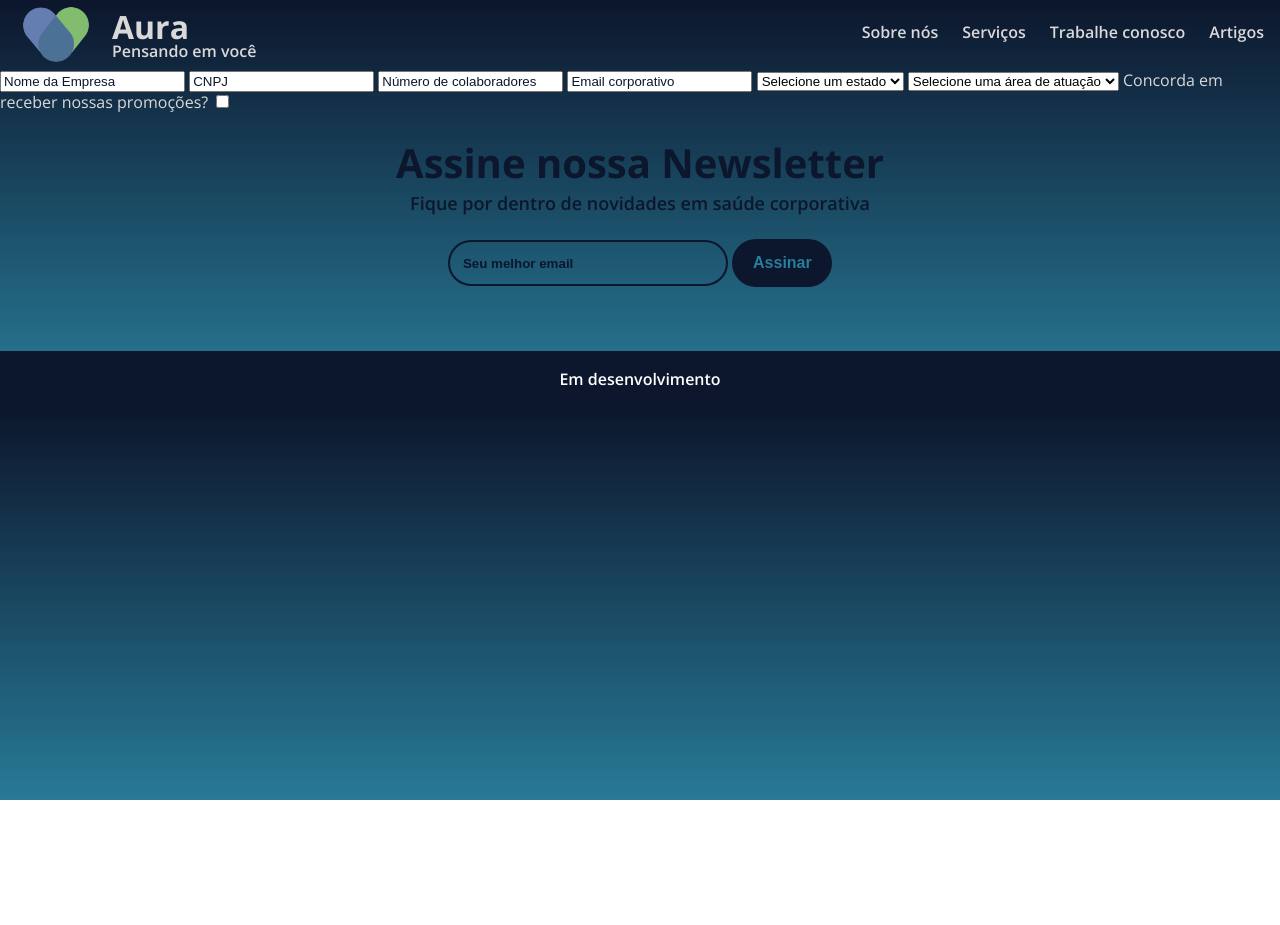
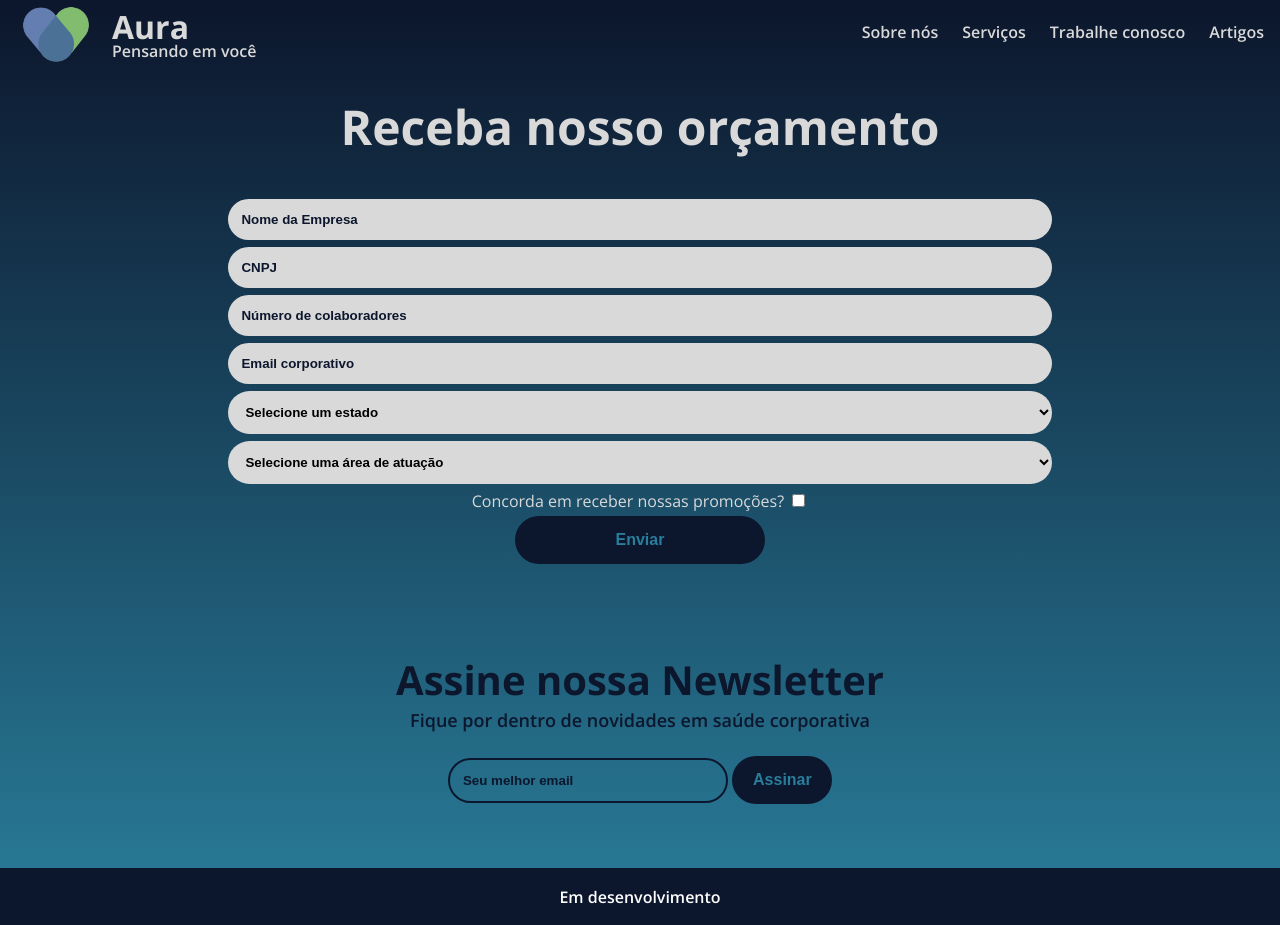
Before and after one commit to lucasvinni01/aura, a plain HTML site: page formulario.html in a window 1280 px wide. Before the commit the page ends 800 px from the top, so only its background shows below. Drawn offline with nearby package versions, Linux system fonts and the light colour scheme.

Commit message:
feat: formulario.css

```diff
--- a/formulario.html
+++ b/formulario.html
@@ -6,8 +6,9 @@
     <link rel="shortcut icon" href="assets/favicon.ico" type="image/x-icon">
     <link rel="stylesheet" href="styles/reset.css">
     <link rel="stylesheet" href="styles/header.css">
+    <link rel="stylesheet" href="styles/formulario.css">
     <link rel="stylesheet" href="styles/footer.css">
-    <title>Aura | Serviçis</title>
+    <title>Aura | Serviços</title>
 </head>
 <body>
     <header class="header_container">
@@ -28,9 +29,9 @@
         </nav>
     </header>
     <main>
-        <section>
-            <h1></h1>
-            <form action="#">
+        <section class="section_container">
+            <h1 class="section-titulo">Receba nosso orçamento</h1>
+            <form action="#" class="formulario_container">
                 <input type="text" name="empresa" id="empresa" placeholder="Nome da Empresa">
                 <input type="text" name="cnpj" id="cnpj" placeholder="CNPJ">
                 <input type="number" name="colaboradores" id="colaboradores" placeholder="Número de colaboradores">
@@ -55,6 +56,7 @@
                 <label for="promocional">Concorda em receber nossas promoções?
                     <input type="checkbox" name="promocional" id="promocional">
                 </label>
+                <button type="submit" class="servico-btn">Enviar</button>
             </form>
         </section>
     </main>
--- /dev/null
+++ b/styles/formulario.css
@@ -0,0 +1,56 @@
+.section_container {
+    margin: 2em 1em;
+}
+
+.section-titulo {
+    font-size: 3em;
+    margin-bottom: 1em;
+    text-align: center;
+}
+
+.formulario_container {
+    display: flex;
+    flex-direction: column;
+    /* align-items: center; */
+    margin: auto;
+    gap: .4em;
+    width: 66%;
+    min-width: 430px;
+}
+
+input, select {
+    padding: 1em 1em;
+    border-radius: 25px;
+    border: none;
+    background: #d9d9d9;
+    font-weight: 700;
+}
+
+input:focus {
+    outline: 2px solid #82BC6F;
+    background-color: #b9b9b9;
+}
+
+label {
+    text-align: center;
+}
+
+.servico-btn {
+    padding: .8em 1em;
+    width: 250px;
+    border-radius: 25px;
+    border: 2px solid transparent;
+    background-color: #0c162c;
+    color: #297E9B;
+    font-weight: 700;
+    font-size: 16px;
+    cursor: pointer;
+    margin-bottom: 2em;
+    align-self: center;
+}
+
+.servico-btn:hover {
+    border: 2px solid #0c162c;
+    background: transparent;
+    color: #0c162c;
+}
```
Also changed, not shown: styles/artigos.css (+7 -3 lines).
